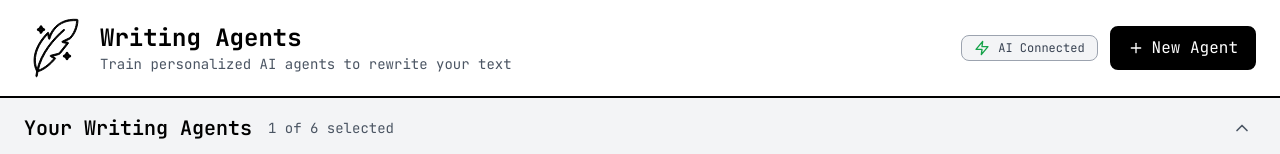
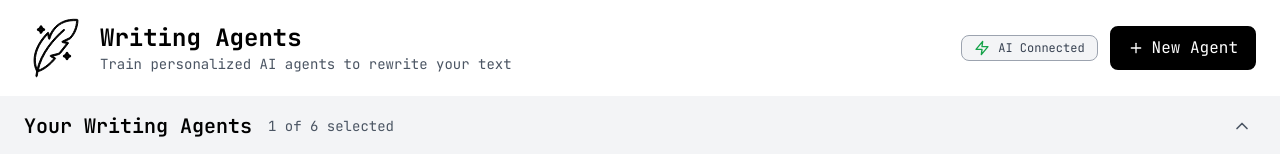
Before and after one commit to gooeyverse/writing, a React (Vite) app: page / in a window 1280 px wide. Shown: the top 154 px of the page. Built offline with nearby package versions, Linux system fonts and the light colour scheme; no server answers.

Commit message:
Remove black stroke underneath header

```diff
--- a/src/components/Header.tsx
+++ b/src/components/Header.tsx
@@ -68,7 +68,7 @@ export const Header: React.FC<HeaderProps> = ({
   }, []);
 
   return (
-    <header className="bg-white border-b-2 border-black px-6 py-4">
+    <header className="bg-white px-6 py-4">
       <div className="flex items-center justify-between">
         <div className="flex items-center space-x-3">
           <CustomIcon className="w-16 h-16 text-black" />
```
